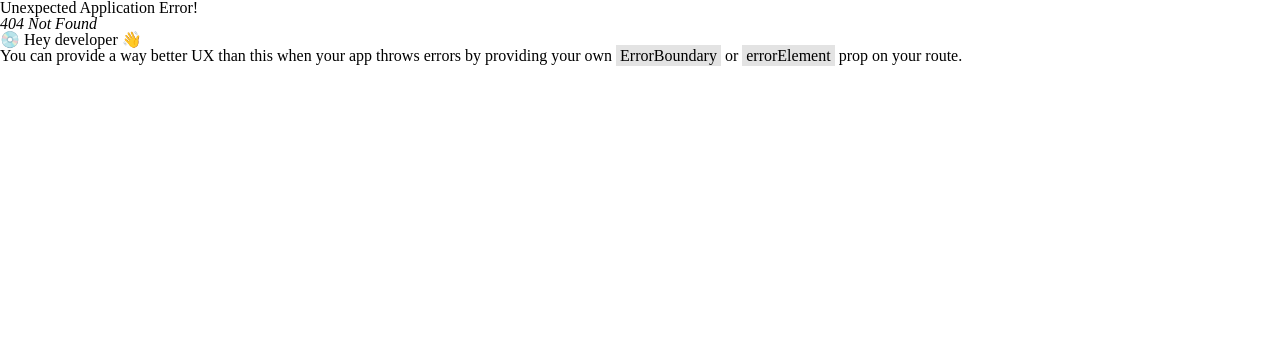
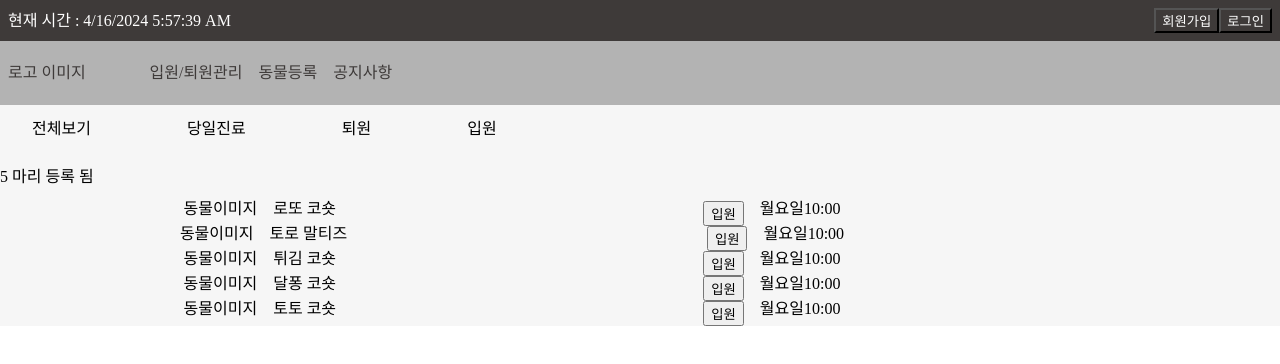
Before and after one commit to FE8-Toy-Team2/toy2_petcam_vet, a React (Vite) app: page /chartlist in a window 1280 px wide. Before the commit this address had no page. Shown: the top 364 px of the page. Built offline with nearby package versions, Linux system fonts and the light colour scheme.

Commit message:
feat : 📋 차트 리스트 생성

```diff
--- a/src/App.jsx
+++ b/src/App.jsx
@@ -3,6 +3,7 @@ import { createGlobalStyle } from "styled-components";
 import Layout from "./components/Layout/Layout";
 import { createBrowserRouter, RouterProvider } from "react-router-dom";
 import Home from "./components/Home";
+import ChartList from "./components/ChartList";
 
 const GlobalStyle = createGlobalStyle`
   ${reset}
@@ -21,6 +22,10 @@ const router = createBrowserRouter([
         path: "",
         element: <Home />,
       },
+      {
+        path: "chartlist",
+        element: <ChartList />,
+      },
     ],
   },
 ]);
--- /dev/null
+++ b/src/components/ChartList.jsx
@@ -0,0 +1,87 @@
+import { Link } from "react-router-dom";
+import { styled } from "styled-components";
+import fadb from "../db";
+
+const Container = styled.div`
+  width: 100%;
+  display: flex;
+  flex-direction: column;
+  gap: 1rem;
+`;
+
+const ChartNav = styled.nav`
+  display: flex;
+`;
+
+const ChartNavUl = styled.ul`
+  display: flex;
+  gap: 2rem;
+`;
+
+const ChartNavLi = styled.li`
+  padding: 1rem 2rem;
+`;
+
+const ChartListUl = styled.ul`
+  width: 80%;
+  display: flex;
+  flex-direction: column;
+`;
+
+const ChartListLi = styled.li`
+  width: 100%;
+  display: flex;
+  justify-content: space-around;
+`;
+
+const ListLiLeft = styled.div`
+  display: flex;
+  gap: 1rem;
+`;
+
+const ListLiRight = styled.div`
+  display: flex;
+  gap: 1rem;
+`;
+
+function ChartList() {
+  return (
+    <>
+      <Container>
+        <ChartNav>
+          <ChartNavUl>
+            <ChartNavLi>전체보기</ChartNavLi>
+            <ChartNavLi>당일진료</ChartNavLi>
+            <ChartNavLi>퇴원</ChartNavLi>
+            <ChartNavLi>입원</ChartNavLi>
+          </ChartNavUl>
+        </ChartNav>
+
+        <div>{fadb.length} 마리 등록 됨</div>
+        <ChartListUl>
+          {fadb.map((pet) => (
+            <ChartListLi key={pet.id}>
+              <ListLiLeft>
+                <div>동물이미지</div>
+                <div>
+                  <span>{pet.name}</span> <span>{pet.spic}</span>
+                </div>
+              </ListLiLeft>
+              <ListLiRight>
+                <div>
+                  <button>입원</button>
+                </div>
+                <div>
+                  <span>{pet.date}</span>
+                  <span>{pet.time}</span>
+                </div>
+              </ListLiRight>
+            </ChartListLi>
+          ))}
+        </ChartListUl>
+      </Container>
+    </>
+  );
+}
+
+export default ChartList;
--- a/src/components/Layout/Layout.jsx
+++ b/src/components/Layout/Layout.jsx
@@ -1,10 +1,21 @@
 import Header from "./Header";
 import { Outlet } from "react-router-dom";
+import { styled } from "styled-components";
+
+const Container = styled.div`
+  width: 100%;
+  display: flex;
+  justify-content: center;
+  background-color: #f6f6f6;
+`;
+
 function Layout() {
   return (
     <>
       <Header />
-      <Outlet />
+      <Container>
+        <Outlet />
+      </Container>
     </>
   );
 }
--- /dev/null
+++ b/src/db.js
@@ -0,0 +1,9 @@
+const fadb = [
+  { id: 1, name: "로또", spic: "코숏", time: "10:00", date: "월요일" },
+  { id: 2, name: "토로", spic: "말티즈", time: "10:00", date: "월요일" },
+  { id: 3, name: "튀김", spic: "코숏", time: "10:00", date: "월요일" },
+  { id: 4, name: "달퐁", spic: "코숏", time: "10:00", date: "월요일" },
+  { id: 5, name: "토토", spic: "코숏", time: "10:00", date: "월요일" },
+];
+
+export default fadb;
```
